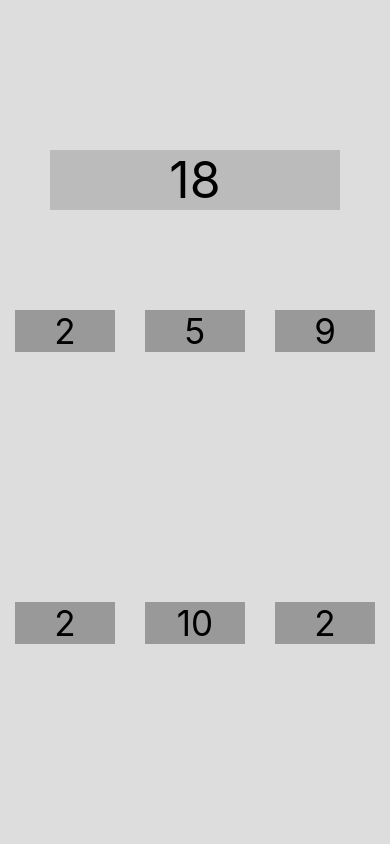
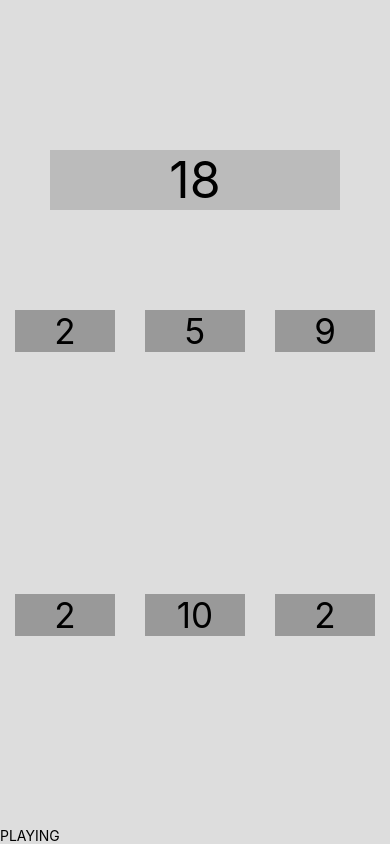
Before and after one commit to sjp07/targetsum, a React Native app: screen / in a window 390 px wide. Built offline with nearby package versions, Linux system fonts and the light colour scheme.

Commit message:
Added Game Status

```diff
--- a/scr/components/Game.js
+++ b/scr/components/Game.js
@@ -9,7 +9,7 @@ class Game extends React.Component {
     randomNumberCount: PropTypes.number.isRequired,
   };
   state = {
-    selectedNumbers: [],
+    selectedIds: [],
   };
   //console.log(selectNumbers);
   randomNumbers = Array
@@ -21,29 +21,48 @@ class Game extends React.Component {
   // TODO: Shuffle the random numbers
 
   isNumberSelected = (numberIndex) => {
-    return this.state.selectedNumbers.indexOf(numberIndex) >= 0;
+    return this.state.selectedIds.indexOf(numberIndex) >= 0;
   }
   selectNumber = (numberIndex) => {
     this.setState((prevState) => ({
-      selectedNumbers: [...prevState.selectedNumbers, numberIndex],
+      selectedIds: [...prevState.selectedIds, numberIndex],
     }));
-    //console.log(selectNumbers);
   };
+  // gameStatus: PLAYING, WON, LOST
+  gameStatus = () => {
+    const sumSelected = this.state.selectedIds.reduce((acc, curr) => {
+      return acc + this.randomNumbers[curr];
+    }, 0);
+    if (sumSelected < this.target) {
+      return 'PLAYING';
+    }
+    if (sumSelected === this.target) {
+      return 'WON';
+    }
+    if (sumSelected > this.target) {
+      return 'LOST';
+    }
+  }
   render() {
+    const gameStatus = this.gameStatus();
     return (
       <View style={styles.container}>
-        <Text style={styles.target}>{this.target}</Text>
+        <Text style={[styles.target, styles[`STATUS_${gameStatus}`]]}>
+          {this.target}</Text>
         <View style={styles.randomContainer}>
           {this.randomNumbers.map((randomNumber, index) =>
             <RandomNumber
               key={index}
               id={index}
               number={randomNumber}
-              isDisabled={this.isNumberSelected(index)}
+              isDisabled={
+                this.isNumberSelected(index) || gameStatus !== 'PLAYING'
+              }
               onPress={this.selectNumber}
             />
           )}
         </View>
+        <Text>{gameStatus}</Text>
       </View>
     );
   }
@@ -72,6 +91,15 @@ const styles = StyleSheet.create({
     justifyContent: 'space-around',
   },
 
+  STATUS_PLAYING: {
+    backgroundColor: '#bbb',
+  },
+  STATUS_WON: {
+    backgroundColor: 'green',
+  },
+  STATUS_LOST: {
+    backgroundColor: 'red',
+  },
 
 });
 
```
